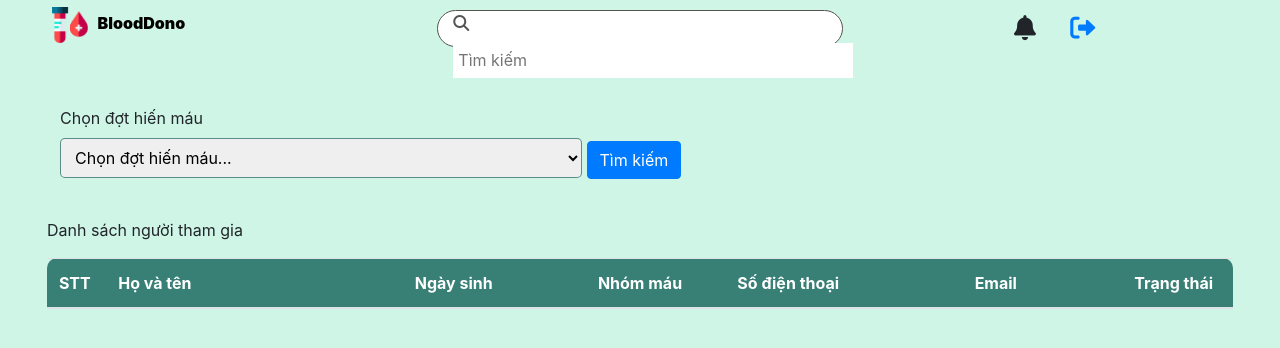
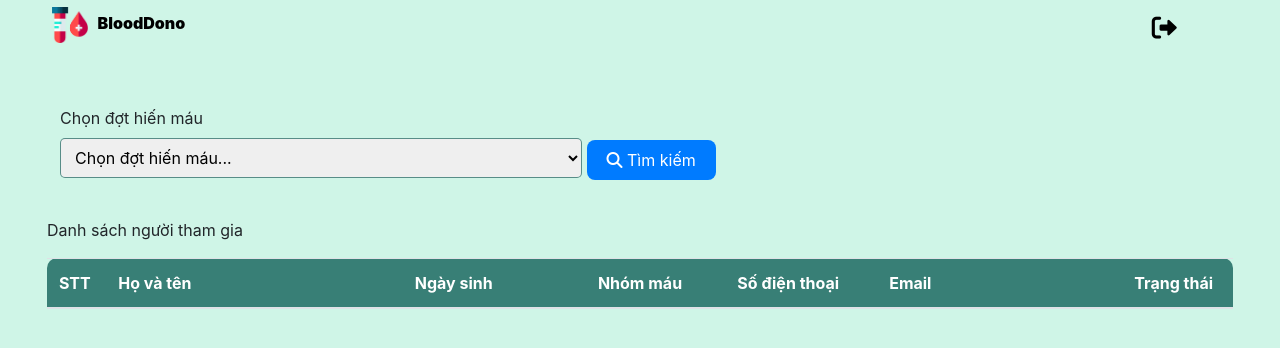
Before and after one commit to hviiet/PBL3-BloodDono, a Node server app: template views/donation-info.ejs in a window 1280 px wide. Shown: the top 348 px of the page. Run offline with Node 20, Linux system fonts and the light colour scheme; the template is opened without the code that fills it, so the values that code supplies are empty; some libraries are stand-ins or nearby versions.

Commit message:
Fix UI lan 4

```diff
--- a/public/css/change-donor.css
+++ b/public/css/change-donor.css
@@ -44,6 +44,7 @@
 }
 
 .log-in-out .fa-solid {
+    color: black;
     font-size:25px;
     padding: 10px 15px;
     cursor: pointer;
@@ -77,6 +78,7 @@
     width: 150px;
     height: 150px;
     border-radius: 50%;
+    object-fit: cover;
 }
 
 .donor-box .col-3 .user-interface .user-name {
--- a/public/css/change-password.css
+++ b/public/css/change-password.css
@@ -45,6 +45,7 @@
 }
 
 .log-in-out .fa-solid {
+    color: black;
     font-size: 25px;
     padding: 10px 15px;
     cursor: pointer;
@@ -79,6 +80,7 @@
     width: 150px;
     height: 150px;
     border-radius: 50%;
+    object-fit: cover;
 }
 
 .donor-box .col-3 .user-interface .user-name {
@@ -144,7 +146,7 @@
 
 .col-8 .frame input {
     width: 250px;
-    height: 30px;
+    height: 40px;
     border: none;
     border-radius: 5px;
     padding-left: 5px;
--- a/public/css/confirm-participants.css
+++ b/public/css/confirm-participants.css
@@ -19,6 +19,19 @@
 
 .flex {
     display: flex !important;
+}
+
+.btn {
+    border: none !important;
+    padding: 8px 20px !important;
+    color: white !important;
+    border-radius: 8px !important;
+    cursor: pointer !important;
+    transition: background 0.3s !important;
+}
+
+.btn:hover {
+    opacity: 0.8 !important;
 }
 
 
@@ -46,39 +59,13 @@
     font-weight: 900;
 }
 
-.search-bar {
-    height: 37px;
-    background-color: white;
-    border: 1px solid #565353;
-    border-radius: 50px;
-    margin: 10px 0px;
-    padding-right: 0px;
-}
-
-.search-bar .search-logo {
-    padding-right: 5px;
-    color: #565353;
-    cursor: pointer;
-}
-
-.search-bar input {
-    border: 0px solid #ccc;
-    line-height: 35px;
-    width: 400px;
-    padding-left: 5px;
-    border-style: hidden;
-}
-
-.search-bar input:focus {
-    outline: none;
-}
-
 .notify-logOut {
-    text-align: center;
+    text-align: right;
     margin-left: 60px;
 }
 
 .notify-logOut .fa-solid {
+    color: black;
     font-size: 25px;
     margin: 10px 0;
     padding: 5px 15px;
@@ -186,7 +173,7 @@
 
 table .email {
     width: 20%;
-    text-align: center;
+    text-align: left;
 }
 
 table .status {
@@ -282,10 +269,10 @@
 .Modal .date,
 .phone {
     margin-right: 5px;
-    width: 30%;
+    width: 25%;
 }
 
-.Modal .date .date-detail,
+.Modal .date-detail,
 .phone-detail {
     padding: 4px;
     margin-bottom: 5px;
@@ -293,13 +280,11 @@
     background-color: rgb(233, 233, 233);
 }
 
-.Modal .address,
-.email {
-    width: 70%;
+.Modal .email {
+    width: 50%;
 }
 
-.Modal .address .address-detail,
-.email-detail {
+.Modal .email-detail {
     padding: 4px;
     margin-bottom: 5px;
     border-radius: 5px;
@@ -311,7 +296,7 @@
     margin-top: 20px;
 }
 
-.Modal .status {
+.Modal .donate-date {
     margin-right: 5px;
     width: 40%;
     text-align: left;
@@ -322,7 +307,7 @@
     text-align: left;
 }
 
-.Modal .cardiac-output .cardiac-output-detail {
+.Modal .cardiac-output-detail {
     width: 100%;
     padding: 4px;
     margin-bottom: 5px;
--- a/public/css/donate-history.css
+++ b/public/css/donate-history.css
@@ -52,6 +52,7 @@
 }
 
 .log-in-out .fa-solid {
+    color: black;
     font-size: 25px;
     padding: 10px 15px;
     cursor: pointer;
@@ -90,6 +91,7 @@
     width: 130px;
     height: 130px;
     border-radius: 50%;
+    object-fit: cover;
     box-shadow: rgba(0, 0, 0, 0.35) 0px 5px 15px;
 }
 
--- a/public/css/search-hospital.css
+++ b/public/css/search-hospital.css
@@ -79,6 +79,7 @@
     width: 150px;
     height: 150px;
     border-radius: 50%;
+    object-fit: cover;
 }
 
 .donor-box .col-3 .user-interface .user-name {
@@ -155,7 +156,7 @@
 select {
     margin-right: 8px !important;
     width: 250px;
-    height: 27px;
+    height: 35px;
     border: 1px solid rgba(0, 84, 76, 0.63);
     border-radius: 5px;
 }
--- a/public/css/search.css
+++ b/public/css/search.css
@@ -224,6 +224,7 @@
     width: 150px;
     height: 150px;
     border-radius: 50%;
+    object-fit: cover;
     box-shadow: rgba(0, 0, 0, 0.35) 0px 5px 15px;
 }
 
--- a/views/admin-interface.ejs
+++ b/views/admin-interface.ejs
@@ -22,10 +22,8 @@
                 </a>
 
                 <div class="log-in-out">
-                    <i class="fa-solid fa-bell"></i>
-                    <i class="fa-solid fa-right-from-bracket"></i>
+                    <a href="/logout"><i class="fa-solid fa-right-from-bracket"></i></a>                </div>
                 </div>
-            </div>
         </div>
     </header>
 
@@ -147,7 +145,6 @@
 
                 <div class="label">Địa chỉ</div>
                 <div class="hospital-address flex">
-                    <!-- <div class="street">2 tháng 9</div> -->
                     <div class="ward-district-city">${e.target.getAttribute('data-address')}</div>
                 </div>
 
--- a/views/change-info-donor.ejs
+++ b/views/change-info-donor.ejs
@@ -24,8 +24,7 @@
                 </a>
 
                 <div class="log-in-out">
-                    <i class="fa-solid fa-bell"></i>
-                    <i class="fa-solid fa-right-from-bracket"></i>
+                    <a href="/logout" class="login line"><i class="fa-solid fa-right-from-bracket"></i></a>
                 </div>
             </div>
         </div>
@@ -37,7 +36,7 @@
                 <div class="col-3">
                     <!-- Hình ảnh và tên user -->
                     <div class="user-interface">
-                        <img src="/assets/img/help.png" alt="" class="user-avt" />
+                        <img src="/assets/img/user_avt.png" alt="" class="user-avt" />
                         <div class="user-name">-</div>
                         <div class="edit-tag">
                             <i class="fa-regular fa-pen-to-square"></i> Chỉnh sửa
--- a/views/change-password-donor.ejs
+++ b/views/change-password-donor.ejs
@@ -22,8 +22,7 @@
                 </a>
 
                 <div class="log-in-out">
-                    <i class="fa-solid fa-bell"></i>
-                    <i class="fa-solid fa-right-from-bracket"></i>
+                    <a href="/logout" class="login line"><i class="fa-solid fa-right-from-bracket"></i></a>
                 </div>
             </div>
         </div>
@@ -36,7 +35,7 @@
                 <div class="col-3">
                     <!-- Hình ảnh và tên user -->
                     <div class="user-interface">
-                        <img src="/assets/img/help.png" alt="" class="user-avt">
+                        <img src="/assets/img/user_avt.png" alt="" class="user-avt">
                         <div class="user-name">-</div>
                         <div class="edit-tag"><i class="fa-regular fa-pen-to-square"></i> Thay đổi mật khẩu</div>
                     </div>
--- a/views/donate-history.ejs
+++ b/views/donate-history.ejs
@@ -22,8 +22,7 @@
                 </a>
 
                 <div class="log-in-out">
-                    <i class="fa-solid fa-bell"></i>
-                    <i class="fa-solid fa-right-from-bracket"></i>
+                    <a href="/logout" class="login line"><i class="fa-solid fa-right-from-bracket"></i></a>
                 </div>
             </div>
         </div>
@@ -40,7 +39,7 @@
                 <!-- ---------------------------------------- -->
 
                 <!-- Hình đại diện -->
-                <img src="/assets/img/help.png" alt="" class="donor-avatar">
+                <img src="/assets/img/user_avt.png" alt="" class="donor-avatar">
                 <!-- ---------------------------------------- -->
             </div>
 
--- a/views/donation-info.ejs
+++ b/views/donation-info.ejs
@@ -20,12 +20,9 @@
                     <img src="/assets/img/logo-pic.png" alt="" class="logo-pic line">
                     <div class="logo-name line">BloodDono</div>
                 </a>
-                <div class="search-bar col-md-4">
-                    <label for="search" class="search-logo"><i class="fa-solid fa-magnifying-glass"></i></label>
-                    <input type="text" name="search" id="search" placeholder="Tìm kiếm">
+                <div class="col-md-4">
                 </div>
                 <div class="notify-logOut col-md-3">
-                    <i class="fa-solid fa-bell"></i>
                     <a href="/logout"><i class="fa-solid fa-right-from-bracket"></i></a>
                 </div>
             </div>
@@ -38,7 +35,7 @@
             <select name="" id="event-selection">
                 <option value="default" selected disabled hidden>Chọn đợt hiến máu...</option>
             </select>
-            <button id="searchBtn" class="btn btn-primary">Tìm kiếm</button>
+            <button id="searchBtn" class="btn btn-primary"><i class="fa-solid fa-magnifying-glass"></i> Tìm kiếm</button>
         </div>
         <div class="container-fluid">
             <p>Danh sách người tham gia</p>
@@ -153,19 +150,19 @@
                                     <div class="label">Tên người hiến</div>
                                     <div class="name-detail">${e.target.getAttribute('data-name')}</div>
                                 </div>
-                            </div>
 
-                            <div class="birth-blood-type flex">
-                                <div class="date">
-                                    <div class="label">Ngày sinh</div>
-                                    <div class="date-detail">${e.target.getAttribute('data-birth')}</div>
-                                </div>
                                 <div class="blood-type">
                                     <div class="label">Nhóm máu</div>
                                     <div class="blood-type-detail">${e.target.getAttribute('data-blood-type')}</div>
                                 </div>
                             </div>
-                            <div class="phone-email flex">
+
+                            <div class="date-phone-email flex">
+                                <div class="date">
+                                    <div class="label">Ngày sinh</div>
+                                    <div class="date-detail">${e.target.getAttribute('data-birth')}</div>
+                                </div>
+
                                 <div class="phone">
                                     <div class="label">Số điện thoại</div>
                                     <div class="phone-detail">${e.target.getAttribute('data-phone-number')}</div>
@@ -178,12 +175,12 @@
                             </div>
 
                             <div class="status-cardiac-output flex">
-                                <div class="cardiac-output">
+                                <div class="donate-date">
                                     <div class="label">Ngày hiến</div>
                                     <input type="date" name="" id="" class="cardiac-date-detail cardiac-output-detail">
                                 </div>
                                 <div class="cardiac-output">
-                                    <div class="label">Lượng máu hiến</div>
+                                    <div class="label">Lượng máu hiến (ml)</div>
                                     <input type="text" name="" id="" class="cardiac-volume-detail cardiac-output-detail">
                                 </div>
                             </div>
--- a/views/donor-interface.ejs
+++ b/views/donor-interface.ejs
@@ -21,7 +21,6 @@
                     <div class="logo-name line">BloodDono</div>
                 </a>
                 <div class="log-in-out">
-                    <i class="fa-solid fa-bell"></i>
                     <a href="/logout" class="login line"><i class="fa-solid fa-right-from-bracket"></i></a>
                 </div>
 
--- a/views/search.ejs
+++ b/views/search.ejs
@@ -220,10 +220,7 @@
                                     <div class="label">Tuổi:</div>
                                     <div class="age">${e.target.getAttribute('data-age')}</div>
                                 </div>
-                                <div class="donation flex">
-                                    <div class="label">Số lần hiến máu:</div>
-                                    <div class="donation-number">5</div>
-                                </div>
+
                             </div>
                             <!-- ---------------------------------------- -->
 
```
Also changed, not shown: public/css/admin.css (+8 -11 lines), public/css/doctor.css (+3 -29 lines), public/css/donor.css (+4 -3 lines), public/css/manage-campaign.css (+6 -35 lines), views/doctor-interface.ejs (+2 -6 lines), views/event-manage.ejs (+22 -8 lines), views/search-hospital.ejs (+7 -8 lines).
